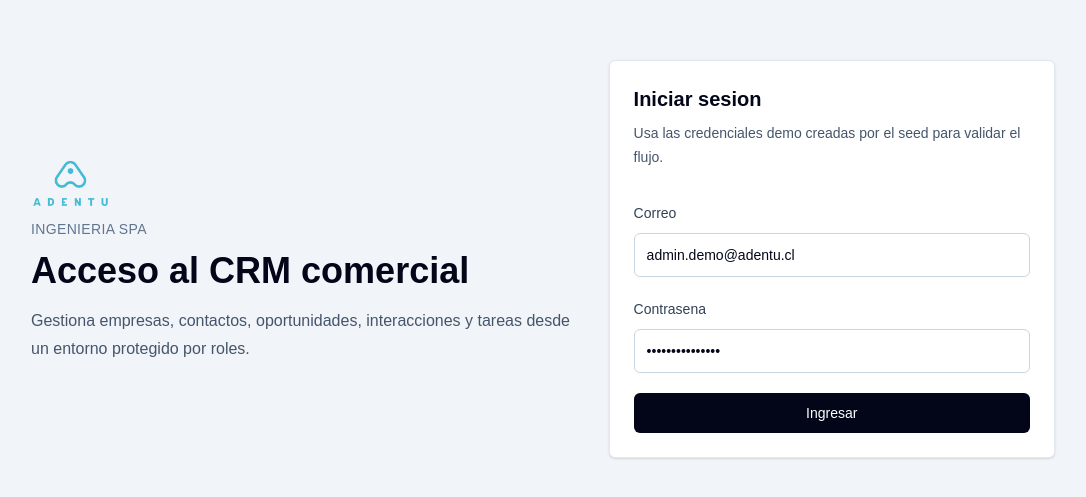
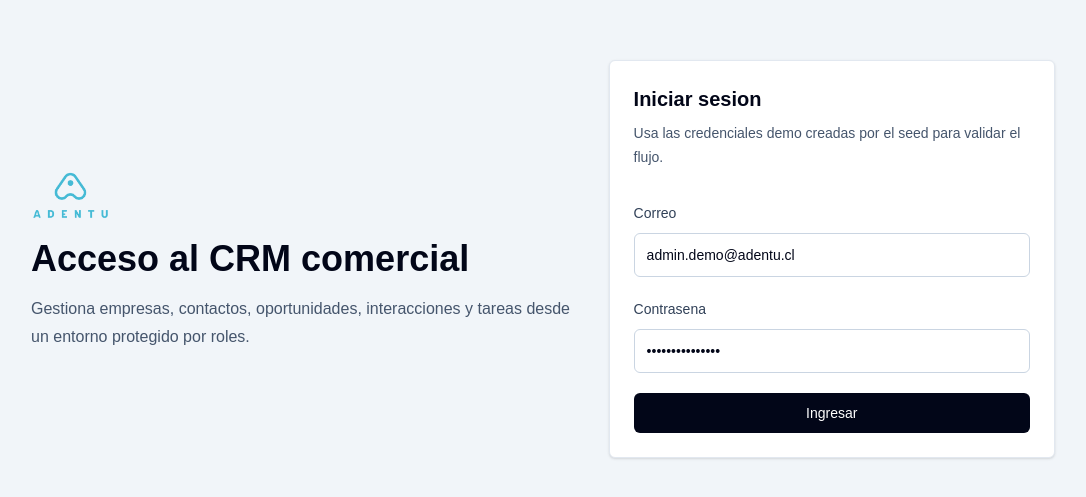
Before and after one commit to sacarmona/crm_adentu, a Next.js app: page /login in a window 1280 px wide. Shown: the part 141-638 px from the top of the page, without its empty margins (97-1183 px from the left). Built offline with nearby package versions, Linux system fonts and the light colour scheme; no server answers.

Commit message:
fix: remove redundant 'Ingenieria SpA' caption under the login logo

```diff
--- a/src/app/(auth)/login/page.tsx
+++ b/src/app/(auth)/login/page.tsx
@@ -25,10 +25,7 @@ export default async function LoginPage() {
             style={{ height: "56px", width: "auto" }}
             width={200}
           />
-          <p className="mt-2 text-sm font-medium uppercase tracking-wide text-slate-500">
-            Ingenieria SpA
-          </p>
-          <h1 className="mt-3 max-w-xl text-4xl font-semibold tracking-normal">
+          <h1 className="mt-4 max-w-xl text-4xl font-semibold tracking-normal">
             Acceso al CRM comercial
           </h1>
           <p className="mt-4 max-w-xl text-base leading-7 text-slate-600">
```
